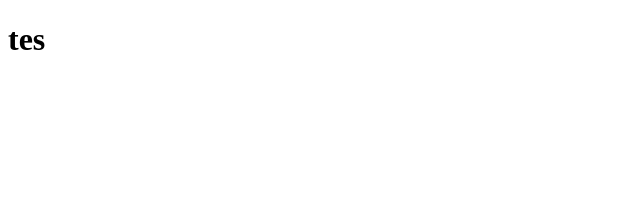
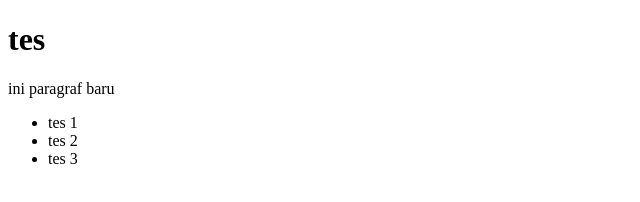
Before and after one commit to Dandiii06/CompanyProfil, a plain HTML site: page index.html in a window 1280 px wide. Shown: the whole page, without its empty margins (0-640 px from the left). Drawn offline with Linux system fonts and the light colour scheme.

Commit message:
membuat paragraf dan membuat list

```diff
--- a/index.html
+++ b/index.html
@@ -7,5 +7,15 @@
 </head>
 <body>
     <h1>tes</h1>
+
+
+    <p>ini paragraf baru</p>
+
+
+    <ul>
+        <li>tes 1</li>
+        <li>tes 2</li>
+        <li>tes 3</li>
+    </ul>
 </body>
 </html>
```
